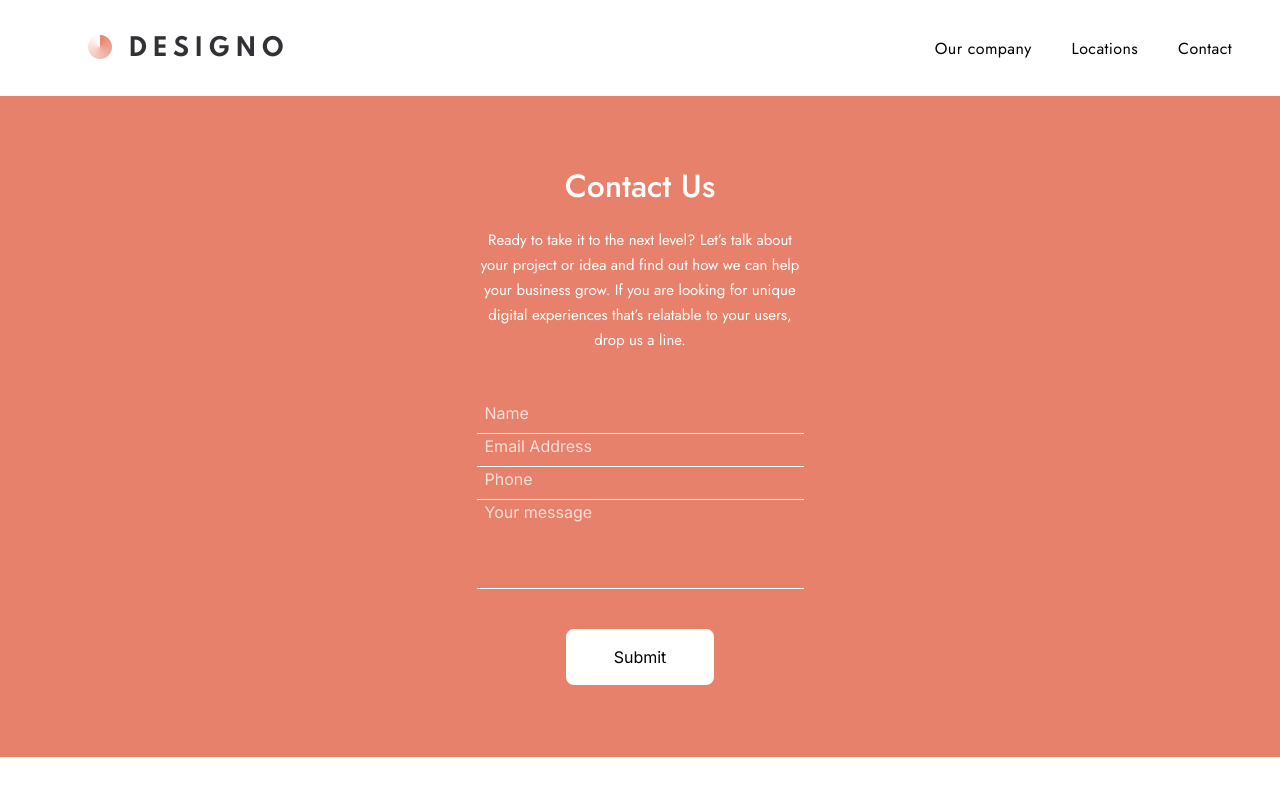
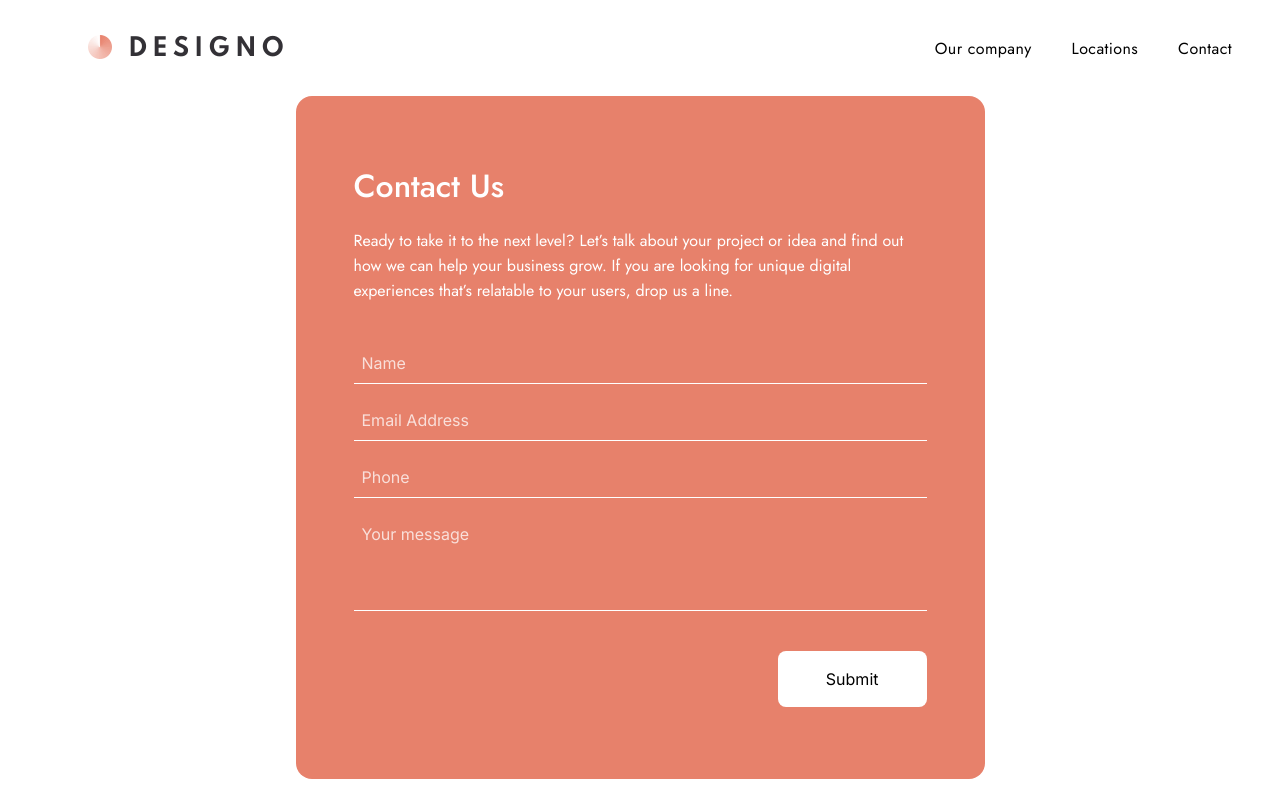
Before and after one commit to Laharls/designo_multi_page_website, a Next.js app: page /contact in a window 1280 px wide. Shown: the top 800 px of the page. Built offline with nearby package versions, Linux system fonts and the light colour scheme.

Commit message:
page: tablet contact page version finished

```diff
--- a/src/app/contact/page.js
+++ b/src/app/contact/page.js
@@ -10,27 +10,29 @@ const jost = Jost({
 
 const Contact = () => (
   <main className="bg-white min-h-screen">
-    <div className="bg-orange flex flex-col justify-center items-center mb-[120px]">
-      <div className="w-[327px] mb-12">
-        <h1 className={`${jost.className} text-white text-center text-[32px] font-medium leading-9 mb-6 mt-[72px]`}>Contact Us</h1>
+    <div className="bg-orange flex flex-col justify-center items-center mb-[120px] md:w-[689px] md:mx-auto md:rounded-2xl">
+      <div className="w-[327px] mb-12 md:w-[573px]">
+        <h1 className={`${jost.className} text-white text-center text-[32px] font-medium leading-9 mb-6 mt-[72px] md:text-left`}>Contact Us</h1>
 
-        <p className={`${jost.className} text-white w-[327px] text-center text-[15px] font-normal not-italic leading-[25px]`}>
+        <p className={`${jost.className} text-white w-[327px] text-center text-[15px] font-normal not-italic leading-[25px] md:text-left md:w-[573px] md:text-[16px]`}>
           Ready to take it to the next level? Let’s talk about your project or idea and find out how we can help your business grow.
           If you are looking for unique digital experiences that’s relatable to your users, drop us a line.
         </p>
       </div>
 
       <div>
-        <form action="/send-data-here" method="post" className=" w-[327px]">
+        <form action="/send-data-here" method="post" className=" w-[327px] md:w-[573px]">
           <label for="name"></label>
-          <input type="text" id="name" name="name" className="bg-orange text-white placeholder-white placeholder-opacity-75 border-b-[1px] w-full pl-2 pb-2 focus:border-white focus:outline-none" placeholder="Name" />
+          <input type="text" id="name" name="name" className="bg-orange text-white placeholder-white placeholder-opacity-75 border-b-[1px] w-full pl-2 pb-2 focus:border-white focus:outline-none md:mb-6" placeholder="Name" />
           <label for="email"></label>
-          <input type="email" id="email" name="email" className="bg-orange text-white placeholder-white placeholder-opacity-75 border-b-[1px] w-full pl-2 pb-2 focus:border-white focus:outline-none" placeholder="Email Address" />
+          <input type="email" id="email" name="email" className="bg-orange text-white placeholder-white placeholder-opacity-75 border-b-[1px] w-full pl-2 pb-2 focus:border-white focus:outline-none md:mb-6" placeholder="Email Address" />
           <label for="phone"></label>
-          <input type="tel" id="phone" name="phone" className="bg-orange text-white placeholder-white placeholder-opacity-75 border-b-[1px] w-full pl-2 pb-2 focus:border-white focus:outline-none" placeholder="Phone" />
+          <input type="tel" id="phone" name="phone" className="bg-orange text-white placeholder-white placeholder-opacity-75 border-b-[1px] w-full pl-2 pb-2 focus:border-white focus:outline-none md:mb-6" placeholder="Phone" />
           <label for="message"></label>
           <input type="text" id="message" name="message" className="bg-orange text-white placeholder-white placeholder-opacity-75 border-b-[1px] w-full pl-2 pb-16 focus:border-white focus:outline-none mb-10" placeholder="Your message" />
-          <button type="submit" className="block mx-auto bg-white px-12 py-4 rounded-lg mb-[72px]">Submit</button>
+          <div className='flex justify-center items-center md:justify-end'>
+            <button type="submit" className="block bg-white px-12 py-4 rounded-lg mb-[72px]">Submit</button>
+          </div>
         </form>
       </div>
     </div>
```
